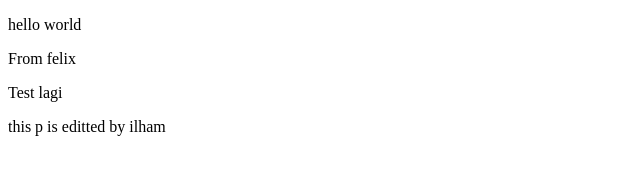
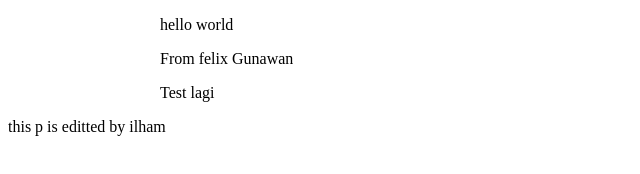
Before and after one commit to yudisidde/test03, a plain HTML site: page index.html in a window 1280 px wide. Shown: the whole page, without its empty margins (0-640 px from the left). Drawn offline with Linux system fonts and the light colour scheme.

Commit message:
add css
add css

```diff
--- a/index.html
+++ b/index.html
@@ -4,12 +4,12 @@
 	<meta charset="utf-8">
 	<meta http-equiv="X-UA-Compatible" content="IE=edge">
 	<title></title>
-	<link rel="stylesheet" href="">
+	<link rel="stylesheet" href="css/style.css">
 </head>
 <body>
 	<div class="wrap">
 		<p>hello world</p>
-        <p>From felix</p>
+        <p>From felix Gunawan</p>
         <p>Test lagi </p>
 	</div>
 	<header>
```
